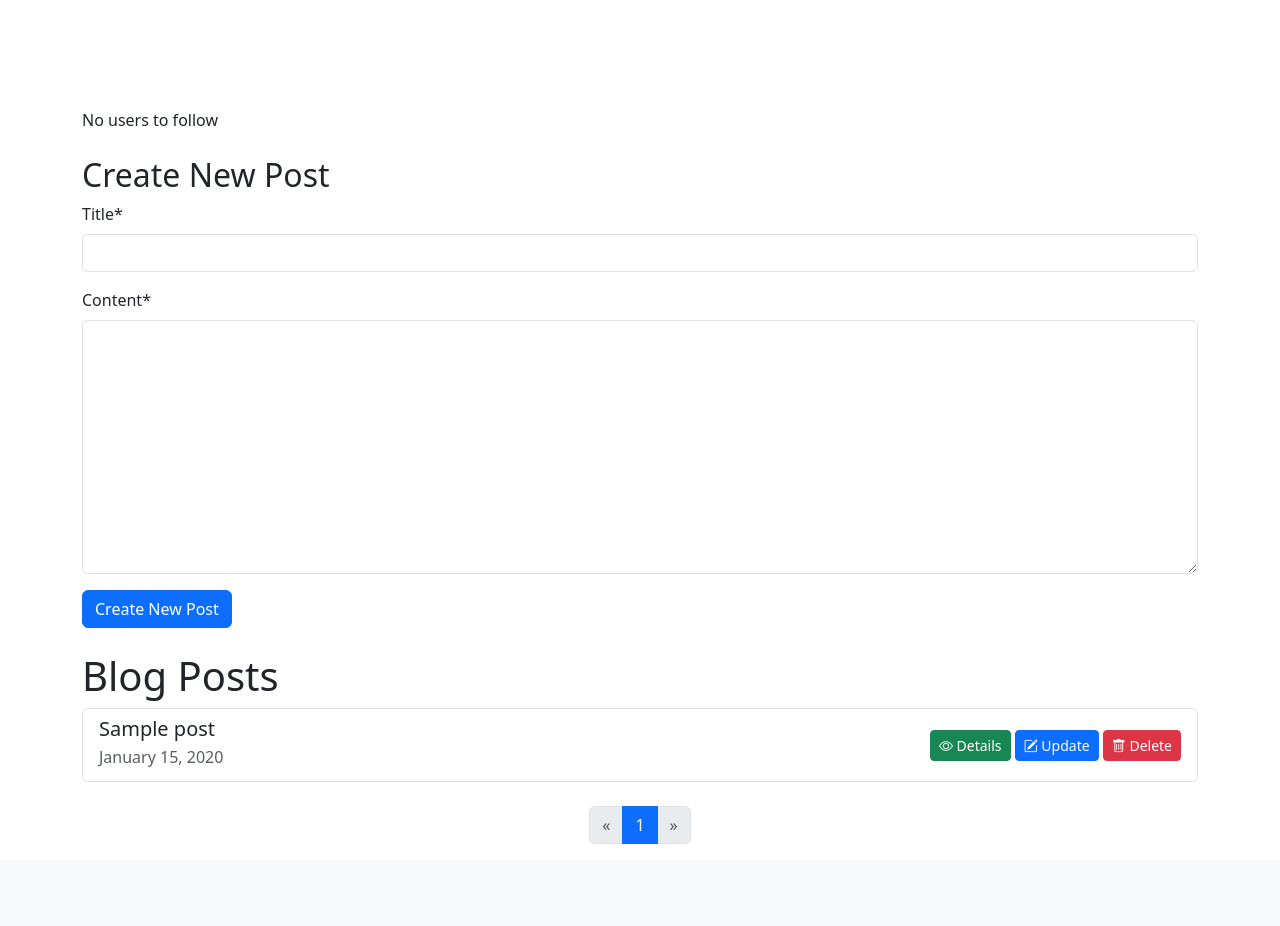
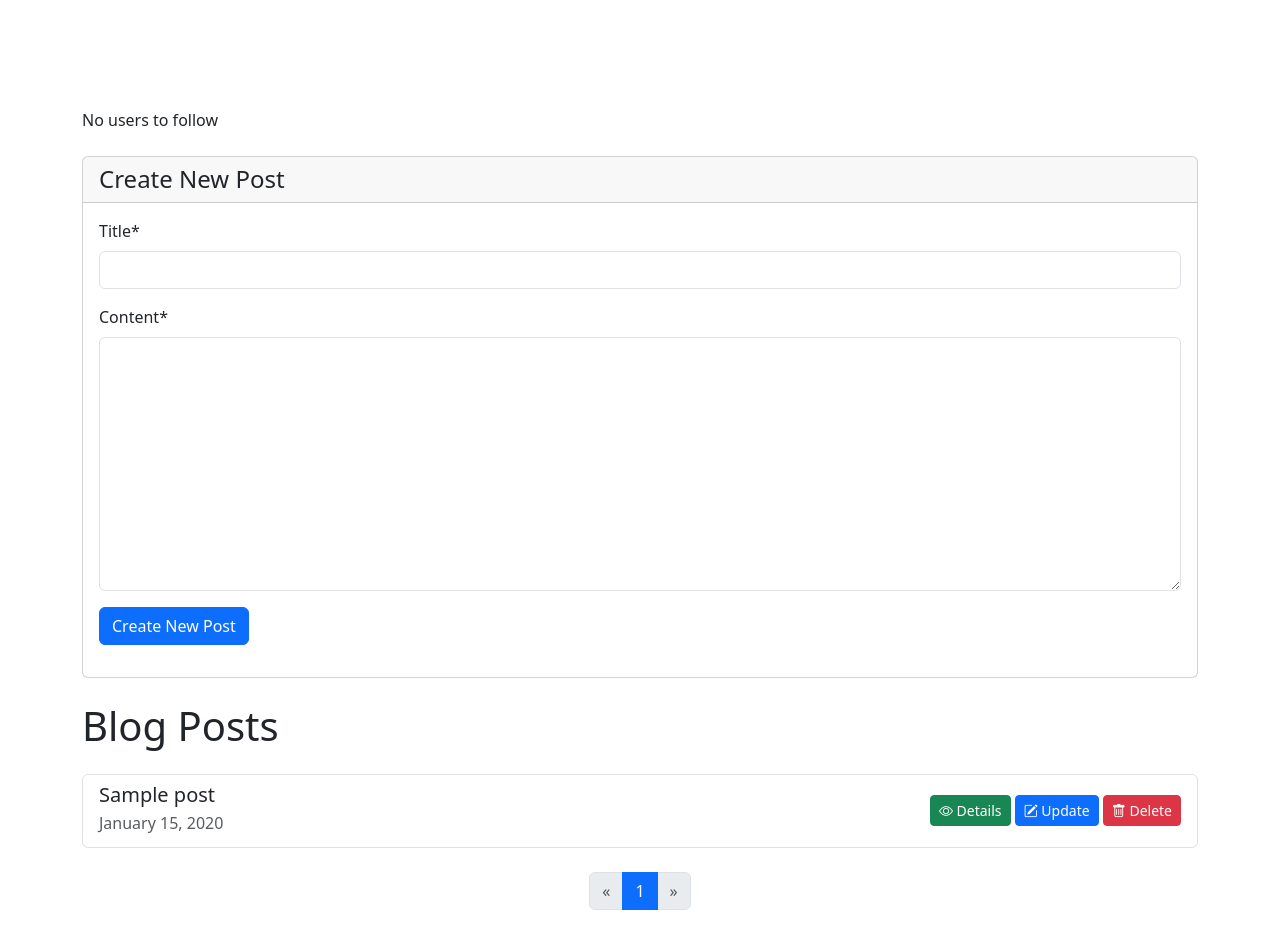
Before and after one commit to DawidJedraszczyk/django-blog, a Django app: page / in a window 1280 px wide. Shown: the part 56-982 px from the top of the page. Before the commit the page ends 900 px from the top, so only its background shows below. Run offline with Django 5.2, Linux system fonts and the light colour scheme; a user stored in the database is signed in; tables that the repository leaves empty hold one stand-in row (values such as "Sample post"); some libraries are stand-ins or nearby versions.

Commit message:
changed the post_main template

```diff
--- a/apps/posts/templates/posts/post_main.html
+++ b/apps/posts/templates/posts/post_main.html
@@ -21,28 +21,31 @@
         </div>
         <div class="swiper-button-prev"></div>
         <div class="swiper-button-next"></div>
-
     </div>
 
-
-
-    <div class="mb-4">
-        <h2>{% trans "Create New Post" %}</h2>
+    <!-- Create New Post Form -->
+    <div class="card mb-4">
+        <div class="card-header">
+            <h2 class="h4 mb-0">{% trans "Create New Post" %}</h2>
+        </div>
+        <div class="card-body">
             {% url 'post_main' as action_url %}
             <form method="POST" action="{{ action_url }}">
                 {% csrf_token %}
                 <input type="hidden" name="form_type" value="post_form">
                 {% crispy post_form %}
-
             </form>
         </div>
+    </div>
 
-    <h1>{% trans "Blog Posts" %}</h1>
+    <h1 class="mb-4">{% trans "Blog Posts" %}</h1>
     <div class="list-group">
         {% for post in posts %}
-            {% include './includes/post_small_detail.html' with post=post  %}
+            {% include './includes/post_small_detail.html' with post=post %}
         {% empty %}
-            <p>{% trans "No posts available." %}</p>
+            <div class="list-group-item">
+                <p class="text-muted mb-0">{% trans "No posts available." %}</p>
+            </div>
         {% endfor %}
     </div>
     <nav class="mt-4">
@@ -100,15 +103,14 @@
                     prevEl: '.swiper-button-prev',
                 },
                 breakpoints: {
-                    // Adjust views for larger screens
                     640: { slidesPerView: 1, spaceBetween: 20 },
                     768: { slidesPerView: 2, spaceBetween: 30 },
                     1024: { slidesPerView: 3, spaceBetween: 40 },
                 },
             });
 
-            document.querySelectorAll(".follow-btn").forEach(function (button) {
-                button.addEventListener("click", function () {
+            document.querySelectorAll(".follow-btn").forEach((button) => {
+                button.addEventListener("click", () => {
                     const followUrl = button.getAttribute("data-follow-url");
 
                     fetch(followUrl, {
@@ -121,31 +123,22 @@
                     .then((response) => response.json())
                     .then((data) => {
                         if (data.status === "success") {
-                            if (data.operation_type == "followed") {
-                                button.innerHTML = `
-                                    <i class="bi bi-person-dash-fill"></i> ${translations.unfollow}
-                                `;
-                                button.classList.remove("btn-primary");
-                                button.classList.add("btn-danger");
+                            if (data.operation_type === "followed") {
+                                button.innerHTML = `<i class="bi bi-person-dash-fill"></i> ${translations.unfollow}`;
+                                button.classList.replace("btn-primary", "btn-danger");
                                 button.setAttribute("data-follow-url", data.unfollow_url);
-                            } else if (data.operation_type == "unfollowed") {
-                                button.innerHTML = `
-                                    <i class="bi bi-person-plus"></i> ${translations.follow}
-                                `;
-                                button.classList.remove("btn-danger");
-                                button.classList.add("btn-primary");
+                            } else if (data.operation_type === "unfollowed") {
+                                button.innerHTML = `<i class="bi bi-person-plus"></i> ${translations.follow}`;
+                                button.classList.replace("btn-danger", "btn-primary");
                                 button.setAttribute("data-follow-url", data.follow_url);
                             }
                         } else {
                             alert(data.message);
                         }
                     })
-                    .catch((error) => {
-                        console.error("Error:", error);
-                    });
+                    .catch((error) => console.error("Error:", error));
                 });
             });
         });
     </script>
-
 {% endblock %}
```
Lines whose indentation alone changed are shown as unchanged.
